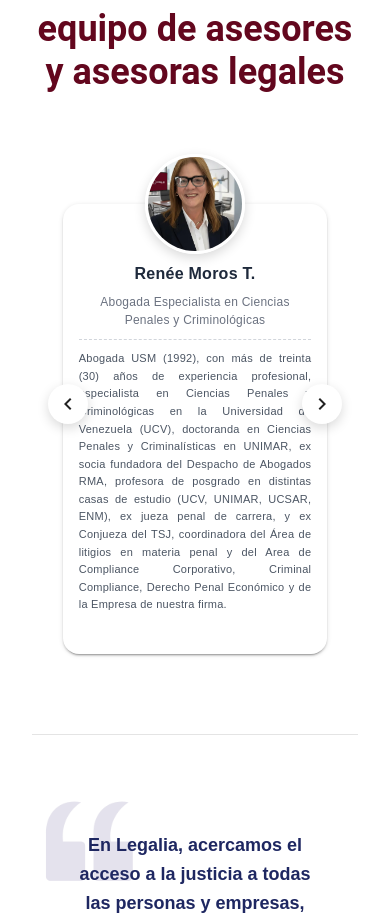
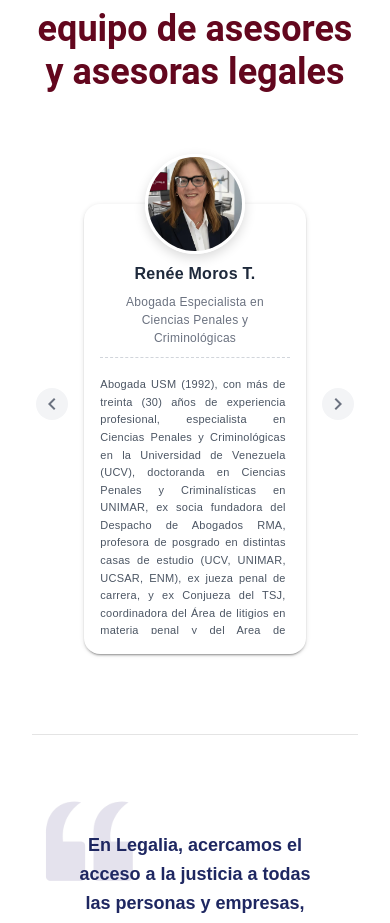
Before and after one commit to damg75/legalia, a Vue app: page /sobre-nosotros in a window 390 px wide. Shown: the part 1212-2135 px from the top of the page. Built offline with nearby package versions, Linux system fonts and the light colour scheme; a small style sheet from the web is missing.

Commit message:
refactor: enhance carousel functionality and styling in AboutUs.vue; improve file upload button responsiveness in Form.vue

```diff
--- a/src/modules/about-us/AboutUs.vue
+++ b/src/modules/about-us/AboutUs.vue
@@ -31,10 +31,21 @@
       <!-- Carousel -->
       <v-row class="mt-8">
         <v-col cols="12">
+          <div class="carousel-wrapper">
+            <v-btn
+              icon
+              variant="elevated"
+              class="carousel-nav-btn carousel-prev"
+              @click="prevSlide"
+            >
+              <v-icon>mdi-chevron-left</v-icon>
+            </v-btn>
             <div class="carousel-container">
               <v-carousel
+                ref="carouselRef"
+                v-model="currentSlide"
                 hide-delimiters
-              show-arrows="true"
+                show-arrows="false"
                 height="auto"
                 class="team-carousel"
                 crossfade
@@ -85,6 +96,15 @@
               </v-carousel-item>
               </v-carousel>
             </div>
+            <v-btn
+              icon
+              variant="elevated"
+              class="carousel-nav-btn carousel-next"
+              @click="nextSlide"
+            >
+              <v-icon>mdi-chevron-right</v-icon>
+            </v-btn>
+          </div>
         </v-col>
       </v-row>
       <v-divider class="my-16"></v-divider>
@@ -128,6 +148,26 @@ import { useDisplay } from 'vuetify'
 
 const display = useDisplay()
 const mobile = computed(() => display.smAndDown.value)
+const carouselRef = ref(null)
+const currentSlide = ref(0)
+
+const prevSlide = () => {
+  if (carouselRef.value && currentSlide.value > 0) {
+    currentSlide.value--
+  } else if (carouselRef.value) {
+    // Si estamos en el primer slide, ir al último
+    currentSlide.value = chunkedMembers.value.length - 1
+  }
+}
+
+const nextSlide = () => {
+  if (carouselRef.value && currentSlide.value < chunkedMembers.value.length - 1) {
+    currentSlide.value++
+  } else if (carouselRef.value) {
+    // Si estamos en el último slide, volver al primero
+    currentSlide.value = 0
+  }
+}
 
 // Tamaño responsive para las comillas
 const quoteSize = computed(() => {
@@ -331,50 +371,72 @@ const chunkedMembers = computed(() => {
 }
 
 /* Team Carousel Styles */
+.carousel-wrapper {
+  position: relative;
+  display: flex;
+  align-items: center;
+  width: 100%;
+}
+
 .carousel-container {
   position: relative;
-  padding: 0 60px;
+  flex: 1;
   overflow: visible;
 }
 
 .carousel-row {
-  padding-left: 100px;
-  padding-right: 100px;
+  padding-left: 0;
+  padding-right: 0;
 }
 
 .team-carousel {
   margin: 0 auto;
   overflow: visible !important;
+  position: relative;
 }
 
 .team-carousel :deep(.v-window) {
   overflow: visible !important;
 }
 
-.team-carousel :deep(.v-carousel__controls) {
+.team-carousel :deep(.v-carousel__controls),
+.team-carousel :deep(.v-window__controls),
+.team-carousel :deep(.v-window__control),
+.team-carousel :deep(.v-window__left),
+.team-carousel :deep(.v-window__right),
+.team-carousel :deep(button.v-window__left),
+.team-carousel :deep(button.v-window__right) {
+  display: none !important;
+  visibility: hidden !important;
+  opacity: 0 !important;
+  pointer-events: none !important;
+}
+
+.carousel-nav-btn {
   position: absolute;
-  width: 100%;
   top: 50%;
   transform: translateY(-50%);
-  pointer-events: none;
+  background-color: #F3F4F6 !important;
+  color: #6B7280 !important;
+  box-shadow: none !important;
+  width: 40px !important;
+  height: 40px !important;
+  z-index: 10;
+  flex-shrink: 0;
+  border-radius: 50% !important;
 }
 
-.team-carousel :deep(.v-btn--icon) {
-  pointer-events: all;
-  background-color: #FFFFFF !important;
-  box-shadow: 0 4px 12px rgba(0, 0, 0, 0.15) !important;
-  width: 48px !important;
-  height: 48px !important;
+.carousel-nav-btn:hover {
+  background-color: #E5E7EB !important;
+  color: #374151 !important;
 }
 
-.team-carousel :deep(.v-carousel__controls__item:first-child) {
-  position: absolute;
-  left: -60px;
+.carousel-prev {
+  left: -40px;
 }
 
-.team-carousel :deep(.v-carousel__controls__item:last-child) {
-  position: absolute;
-  right: -60px;
+.carousel-next {
+  right: -40px;
 }
 
 .team-card-wrapper {
@@ -428,12 +490,14 @@ const chunkedMembers = computed(() => {
   flex-direction: column;
   align-items: center;
   height: 100%;
+  overflow: hidden;
 }
 
 .dashed-divider {
   width: 100%;
   border-top: 2px dashed #D1D5DB;
   margin: 12px 0;
+  flex-shrink: 0;
 }
 
 .member-name {
@@ -444,6 +508,7 @@ const chunkedMembers = computed(() => {
   text-align: center;
   line-height: 1.3;
   margin-bottom: 8px;
+  flex-shrink: 0;
 }
 
 .member-title {
@@ -454,6 +519,7 @@ const chunkedMembers = computed(() => {
   text-align: center;
   line-height: 1.5;
   margin-bottom: 0;
+  flex-shrink: 0;
 }
 
 .member-description {
@@ -464,6 +530,49 @@ const chunkedMembers = computed(() => {
   line-height: 1.6;
   text-align: justify;
   width: 100%;
+  flex: 1;
+  overflow-y: auto;
+  overflow-x: hidden;
+  max-height: 100%;
+  padding-right: 4px;
+  margin-top: 8px;
+  scrollbar-width: thin;
+  scrollbar-color: transparent transparent;
+  transition: scrollbar-color 0.3s ease;
+}
+
+/* Scrollbar styling - minimalista y oculto por defecto */
+.member-description::-webkit-scrollbar {
+  width: 3px;
+}
+
+.member-description::-webkit-scrollbar-track {
+  background: transparent;
+}
+
+.member-description::-webkit-scrollbar-thumb {
+  background: transparent;
+  border-radius: 10px;
+  transition: background 0.3s ease;
+}
+
+/* Mostrar scrollbar solo al hacer hover o scroll */
+.member-description:hover::-webkit-scrollbar-thumb,
+.member-description:active::-webkit-scrollbar-thumb {
+  background: rgba(209, 213, 219, 0.4);
+}
+
+.member-description:hover::-webkit-scrollbar-thumb:hover {
+  background: rgba(156, 163, 175, 0.6);
+}
+
+/* Para Firefox */
+.member-description:hover {
+  scrollbar-color: rgba(209, 213, 219, 0.4) transparent;
+}
+
+.member-description:active {
+  scrollbar-color: rgba(156, 163, 175, 0.6) transparent;
 }
 
 /* Quote Section Styles */
@@ -519,21 +628,21 @@ const chunkedMembers = computed(() => {
     font-size: 16px;
   }
 
-  .carousel-container {
-    padding: 0;
+  .carousel-wrapper {
+    padding: 0 50px;
   }
 
-  .carousel-row {
-    padding-left: 16px;
-    padding-right: 16px;
+  .carousel-prev {
+    left: 10px;
   }
 
-  .team-carousel :deep(.v-carousel__controls__item:first-child) {
-    left: 0;
+  .carousel-next {
+    right: 10px;
   }
 
-  .team-carousel :deep(.v-carousel__controls__item:last-child) {
-    right: 0;
+  .carousel-nav-btn {
+    width: 36px !important;
+    height: 36px !important;
   }
 
   .team-carousel :deep(.v-btn--icon) {
@@ -617,6 +726,23 @@ const chunkedMembers = computed(() => {
     text-align: left;
   }
 
+  .carousel-wrapper {
+    padding: 0 40px;
+  }
+
+  .carousel-prev {
+    left: 4px;
+  }
+
+  .carousel-next {
+    right: 4px;
+  }
+
+  .carousel-nav-btn {
+    width: 32px !important;
+    height: 32px !important;
+  }
+
   .team-card-wrapper {
     padding-top: 50px;
   }
--- a/src/modules/form/Form.vue
+++ b/src/modules/form/Form.vue
@@ -65,10 +65,16 @@
                 <div class="file-upload-wrapper mt-2">
                   <input ref="fileInput" type="file" accept=".pdf,.doc,.docx" style="display: none"
                     @change="handleFileChange" />
-                  <v-btn variant="outlined" color="#6B7280" block size="large" @click="$refs.fileInput.click()"
-                    :disabled="loading">
-                    <v-icon start>mdi-cloud-upload</v-icon>
-                    Seleccionar archivo (PDF/Word)
+                  <v-btn
+                    variant="outlined"
+                    color="#6B7280"
+                    block
+                    :size="mobile ? 'default' : 'large'"
+                    @click="$refs.fileInput.click()"
+                    :disabled="loading"
+                    class="file-upload-btn">
+                    <v-icon :size="mobile ? 18 : 20" start>mdi-cloud-upload</v-icon>
+                    <span class="file-upload-text">Seleccionar archivo (PDF/Word)</span>
                   </v-btn>
 
                   <!-- Archivo adjunto -->
@@ -142,6 +148,10 @@
 
 <script setup>
 import { ref } from 'vue'
+import { useDisplay } from 'vuetify'
+
+// Display
+const { mobile } = useDisplay()
 
 // Referencias
 const formRef = ref(null)
@@ -333,6 +343,31 @@ const closeSuccessDialog = () => {
 
 .file-upload-wrapper {
   width: 100%;
+  overflow: hidden;
+}
+
+.file-upload-btn {
+  min-height: 44px;
+  overflow: hidden;
+}
+
+.file-upload-btn :deep(.v-btn__content) {
+  width: 100%;
+  display: flex;
+  align-items: center;
+  justify-content: center;
+  gap: 8px;
+  overflow: hidden;
+  padding: 0 4px;
+}
+
+.file-upload-text {
+  flex: 1;
+  min-width: 0;
+  white-space: nowrap;
+  overflow: hidden;
+  text-overflow: ellipsis;
+  text-align: center;
 }
 
 .file-selected {
@@ -402,5 +437,60 @@ const closeSuccessDialog = () => {
     font-size: 15px;
     height: 48px !important;
   }
+
+  .file-upload-btn {
+    min-height: 40px;
+    font-size: 14px;
+    padding: 8px 12px !important;
+  }
+
+  .file-upload-btn :deep(.v-btn__content) {
+    padding: 0 2px;
+    gap: 6px;
+  }
+
+  .file-upload-text {
+    font-size: 13px;
+    max-width: calc(100% - 30px);
+  }
+
+  .file-upload-wrapper {
+    margin-top: 8px;
+  }
+}
+
+@media (max-width: 480px) {
+  .file-upload-text {
+    font-size: 12px;
+    max-width: calc(100% - 28px);
+  }
+
+  .file-upload-btn {
+    min-height: 38px;
+    padding: 6px 8px !important;
+  }
+
+  .file-upload-btn :deep(.v-btn__content) {
+    padding: 0 2px;
+    gap: 4px;
+  }
+}
+
+@media (max-width: 400px) {
+  .file-upload-text {
+    font-size: 11px;
+    max-width: calc(100% - 26px);
+  }
+
+  .file-upload-btn {
+    min-height: 36px;
+    padding: 4px 6px !important;
+  }
+
+  .file-upload-btn :deep(.v-icon) {
+    font-size: 16px !important;
+    width: 16px !important;
+    height: 16px !important;
+  }
 }
 </style>
```
Lines whose indentation alone changed are shown as unchanged.
